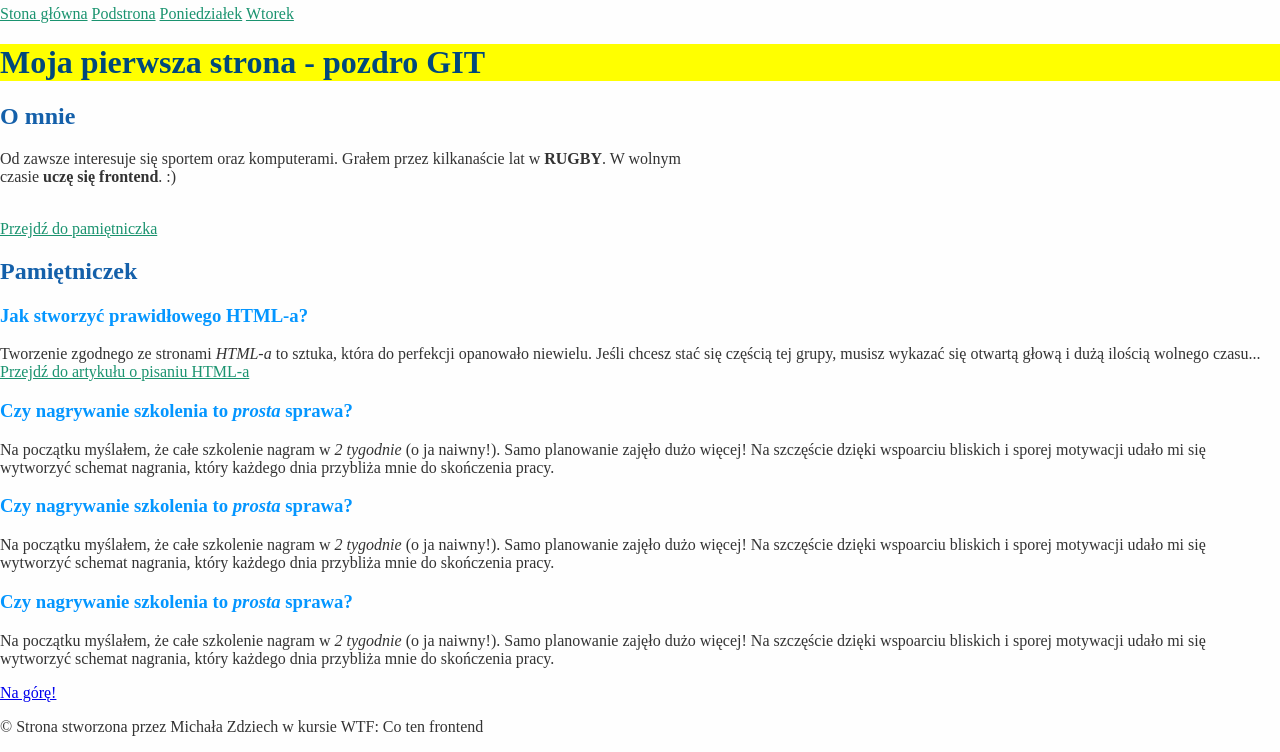
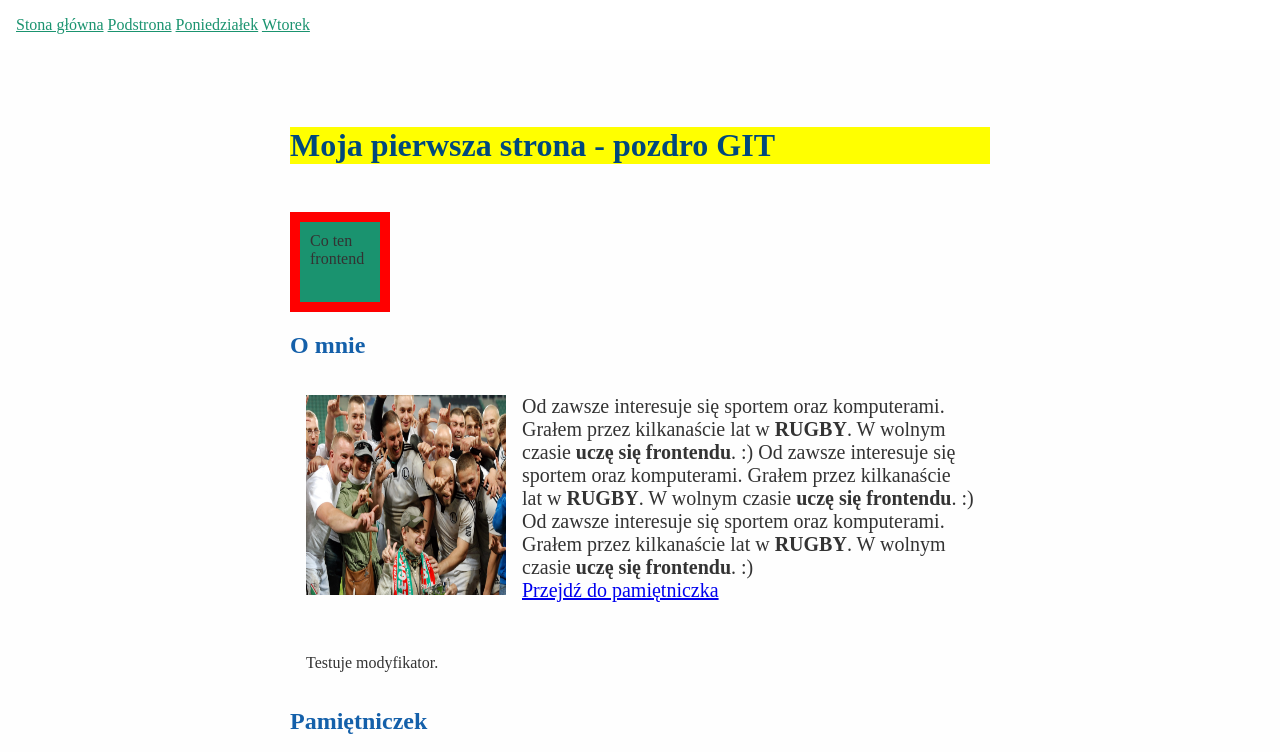
Before and after one commit to mICH-C4C/homepage, a plain HTML site: page index.html in a window 1280 px wide. Shown: the top 752 px of the page. Drawn offline with Linux system fonts and the light colour scheme.

Commit message:
mała refaktoryzacja do Block Element Modifier oraz inne ćwieczenia związane z rozmieszczaniem elementów na stronie.. div, float, overfloat

```diff
--- a/index.html
+++ b/index.html
@@ -9,15 +9,15 @@
 
   </head>
 
-  <body>  <!-- TERAZ ZACZNIJ OGLĄDAĆ TYDZIEN IV Lekcja 4.05 (życie w pudełku 2)-->
-    <header id="#top" class="navigation">
-      <a class="link" href="index.html">Stona główna</a>
-      <a class="link" href="podstrona.html">Podstrona</a>
-      <a class="link" href="poniedzialek.html">Poniedziałek</a>
-      <a class="link" href="wtorek.html">Wtorek</a>
+  <body>  <!-- Mała refaktoryzacja do BEM, dokończ w wolnej chwili i następna lekcja to 4.06. DOMowe przedszkole-->
+    <header  class="navigation">
+      <a class="nawigation__link" href="index.html">Stona główna</a>
+      <a class="nawigation__link" href="podstrona.html">Podstrona</a>
+      <a class="nawigation__link" href="poniedzialek.html">Poniedziałek</a>
+      <a class="nawigation__link" href="wtorek.html">Wtorek</a>
     </header>
 
-    <main id="main">
+    <main id="#top" class="main">
       <header class="header">
         <h1 class="heading">
           Moja pierwsza strona - pozdro GIT
@@ -25,22 +25,33 @@
       </header>
 
         <section class="about">
-          <h2 class="sectionHeader">O mnie</h2>
+          <div class="box">Co ten frontend</div>
+
+          <h2 class="about__header">O mnie</h2>
           <!-- Używanie znacznika <b>POGRUBIENIE</b> i <i>KURSYWA</i> on wskazuje na tekst, który nie jest zbyt znaczący i czytniki ekranowe nie zwrócą na nie uwagi.
                   Natomiast znacznik <strong>POGRUBIENIE</strong> & <em>KURSYWA</em> są to znaczniki, na które czytniki ekranowe zwracają uwagę. Mówią, że ten tekst, który jest nimi objęty ma duże znaczenie.
               -->
-          <p class="paragraph">
+          <p class="about__paragraph">
+
+            <img src="legiaRugby.jpg" alt="Wygrana rugby legia" class="about__picture">
             Od zawsze interesuje się sportem oraz komputerami. Grałem przez
             kilkanaście lat w <b>RUGBY</b>. W wolnym czasie<strong>
-              uczę się frontend</strong>. :)
+            uczę się frontendu</strong>. :)
+            Od zawsze interesuje się sportem oraz komputerami. Grałem przez
+            kilkanaście lat w <b>RUGBY</b>. W wolnym czasie<strong>
+            uczę się frontendu</strong>. :)
+            Od zawsze interesuje się sportem oraz komputerami. Grałem przez
+            kilkanaście lat w <b>RUGBY</b>. W wolnym czasie<strong>
+            uczę się frontendu</strong>. :)
+            <br>
+           <a class="about__link" href="#pamietniczek">Przejdź do pamiętniczka</a>
+         </p>
+          <p class="about__paragraph about__paragraph--mini">
+            Testuje modyfikator.
           </p>
-          <br>
-          <a class="link" href="#pamietniczek">Przejdź do pamiętniczka</a>
         </section>
 
-
-
-        <section id="pamietniczek">
+        <section id="pamietniczek" class="diary">
           <h2 class="diaryHeader">Pamiętniczek</h2>
 
           <section>
--- a/main.js
+++ b/main.js
@@ -4,4 +4,5 @@ const age = 36;
 console.log(name);
 console.log(age);
 console.log(`Nazywam się '${name}' i mam ${age} lat`);
+
 console.log('Witaj przybyszu ! :) :rocket:');
--- a/style.css
+++ b/style.css
@@ -1,32 +1,94 @@
 body {
   background-color: #fefefe;
   color: #333;
-  margin: 5px auto;
-
+}
+.main {
+  width: 100%;
+  max-width: 700px;
+  margin: 32px auto;
+  padding-top: 50px;
 }
 
-.sectionHeader, .diaryHeader {
+.about__header, .diaryHeader {
   color: #1460aa;
+  position: relative;
 }
 
 .header {
   background-color: yellow;
+  margin: 45px 0 0 0;
 }
-
 .heading {
   color: #00487c;
+  margin-bottom: 48px;
 }
-
 .thirdHeader {
   color: #0496ff;
 }
-
-.link {
+.nawigation__link{
   color: #1a936f ;
 }
 
+.paragraph {
+  padding: 16px;
+  overflow: hidden;
+}
+
+.box {
+  background-color: #1a936f;
+  width: 100px;
+  height: 100px;
+  padding: 10px;
+  border: 10px solid red;
+  box-sizing: border-box;
+  position: sticky;
+  top: 0px;
+  left: 0;
+}
+
+.top {
+  position: fixed;
+  bottom: 10px;
+  right: 10px;
+  color: #1a936f;
+  text-decoration: none;
+}
+
+.navigation {
+  position: fixed;
+  width: 100%;
+  box-sizing: border-box;
+  top: 0;
+  left: 0;
+  padding: 16px;
+  background: #fff;
+}
+
+.diary {
+  clear: both;
+}
+
 .about {
-  width: 100%;
-  max-width: 700px;
 
 }
+
+.about__header {
+  color: #1460aa;
+}
+
+.about__paragraph {
+  padding: 16px;
+  font-size: 20px;
+}
+
+.about__paragraph--mini {
+  font-size: 16px;
+}
+
+.about__picture {
+  width: 200px;
+  height: 200px;
+  display: block;
+  float: left;
+  margin: 0 16px 16px 0;
+}
```
